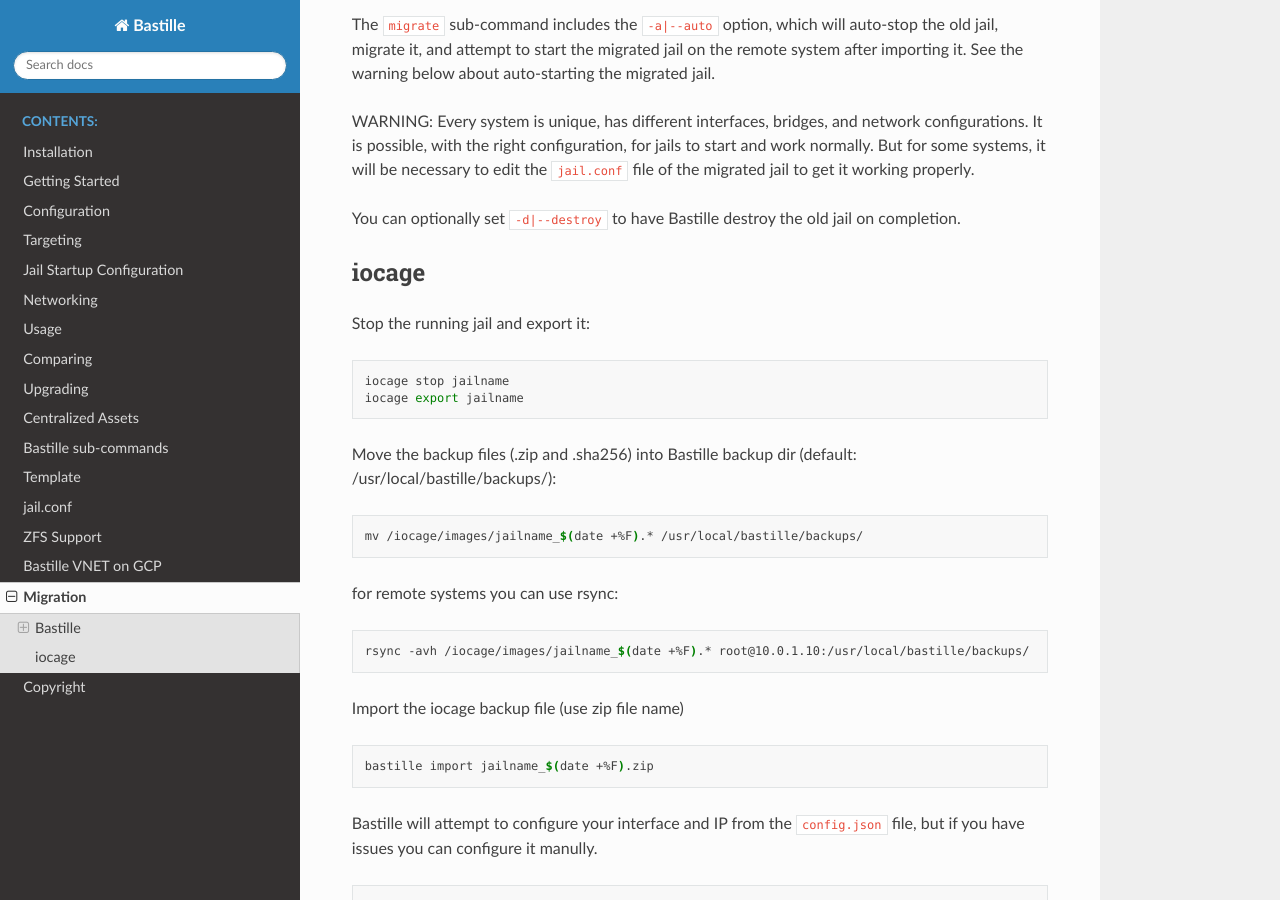
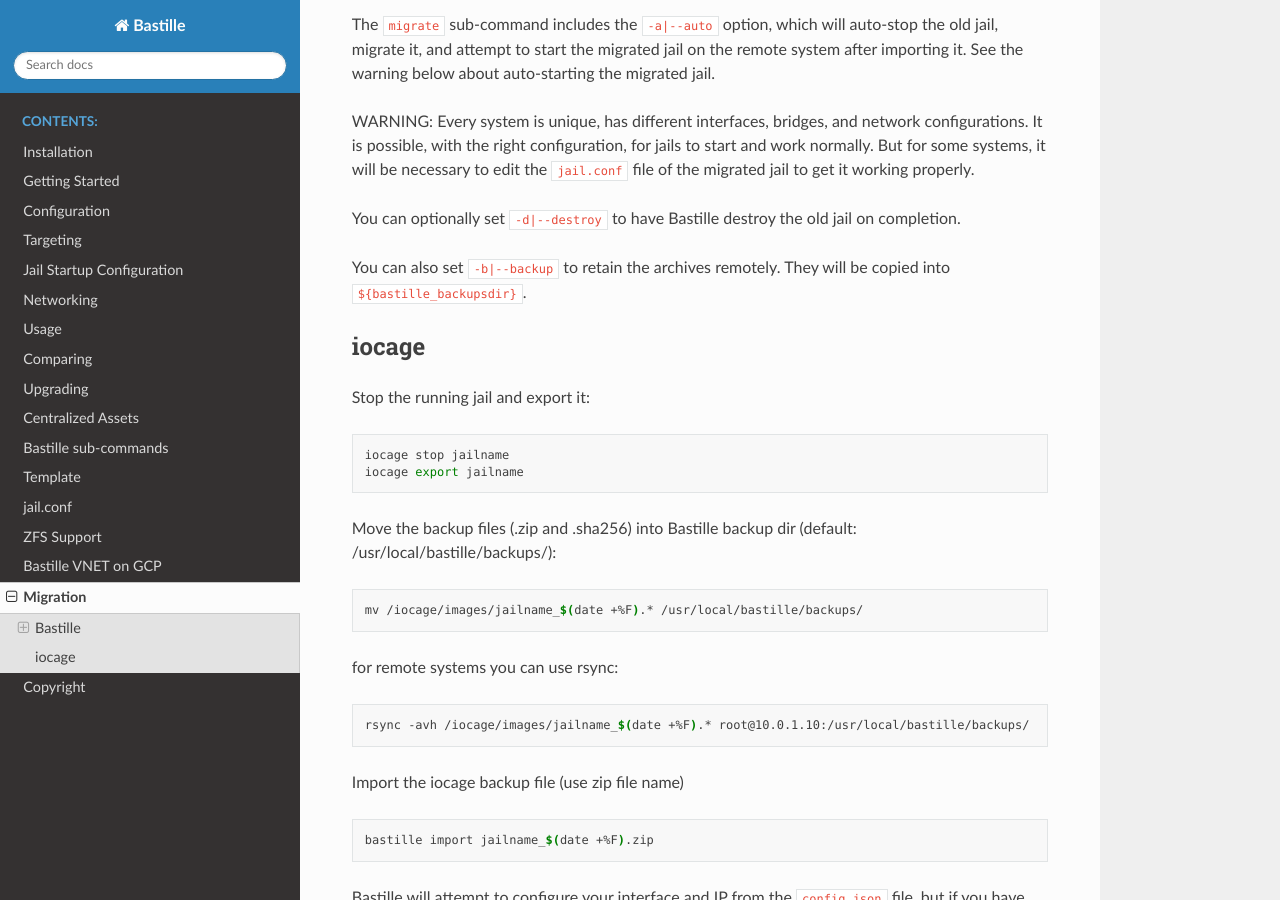
Before and after one commit to BastilleBSD/bastille, a Sphinx documentation site: the page built from docs/chapters/migration.rst, in a window 1280 px wide and 900 px high, scrolled down 937 px. Built offline with Sphinx 7.4.7 and the Read the Docs theme 3.1.0, drawn with Linux system fonts in a browser that asks for light colours.

Commit message:
Update migration.rst

```diff
--- a/docs/chapters/migration.rst
+++ b/docs/chapters/migration.rst
@@ -48,6 +48,9 @@ properly.
 
 You can optionally set ``-d|--destroy`` to have Bastille destroy the old jail on completion.
 
+You can also set ``-b|--backup`` to retain the archives remotely. They will be copied into
+``${bastille_backupsdir}``.
+
 iocage
 ------
 
```
